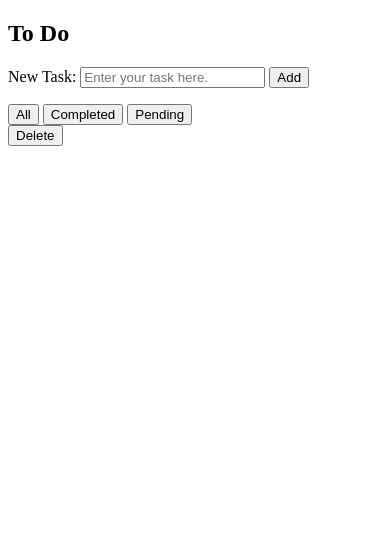
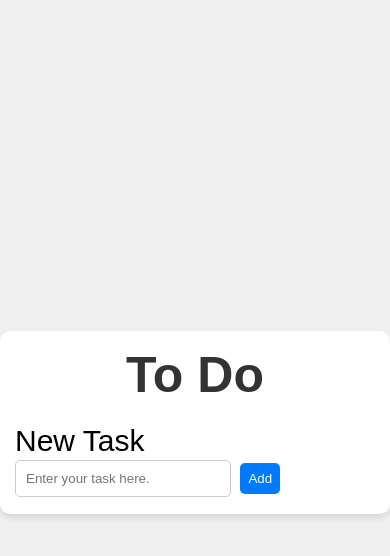
Before and after one commit to rupeshthapa/TO-DO, a plain HTML site: page index.html in a window 390 px wide. Drawn offline with Linux system fonts and the light colour scheme.

Commit message:
css written

```diff
--- a/index.html
+++ b/index.html
@@ -11,7 +11,7 @@
             <h2>To Do</h2>
             <!-- Input Section -->
             <section id="input_section">
-                <label for="task_input">New Task:</label>
+                <label for="task_input">New Task</label><br>
                 <input type="text" id="task_input" placeholder="Enter your task here." required>
                 <button id="add_task_button">Add</button>
             </section>
@@ -22,7 +22,7 @@
             </section>
 
             <!-- Filter Section -->
-            <section id="optional_section">
+            <!-- <section id="optional_section">
                 <div class="filters">
                     <button id="all_button">All</button>
                     <button id="completed_button">Completed</button>
@@ -30,7 +30,7 @@
                 </div>
                 <button id="delete_button">Delete</button>
             </section>
-        </main>
+        </main> -->
         <script src="script.js"></script>
 
     </body>
--- a/script.js
+++ b/script.js
@@ -0,0 +1,17 @@
+const taskInput = document.getElementById('task_input');
+const addTaskButton = document.getElementById('add_task_button');
+const taskList = document.getElementById('task_list');
+
+addTaskButton.addEventListener('click', function(){
+    const taskText = taskInput.value.trim();
+    if(taskText == ''){
+        alert('Task cannot be empty!');
+        return;
+    }
+
+    const taskItem = document.createElement('li');
+    taskItem.textContent = taskText;
+    taskList.appendChild(taskItem);
+    taskInput.value = '';
+
+});
--- a/style.css
+++ b/style.css
@@ -0,0 +1,104 @@
+*{
+    margin: 0;
+    padding: 0;
+    box-sizing: border-box;
+}
+body{
+    font-family: 'Robot', sans-serif;
+    display: flex;
+    justify-content: center;
+    align-items: center;
+    background-color: #f0f0f0;
+    min-height: 100vh;
+}
+main{
+    background: white;
+    padding: 20px;
+    border-radius: 10px;
+    box-shadow: 0 4px 6px rgba(0, 0, 0, 0.1);
+    width: 100%;
+    max-width: 400px;
+}
+h2{
+    text-align: center;
+    color: #333;
+    margin-bottom: 20px;
+    font-size: 50px;
+}
+label{
+    font-size: 30px;
+}
+input[type="text"]{
+    width: 70%;
+    padding: 10px;
+    border: 1px solid #ccc;
+    border-radius: 5px;
+    outline: none;
+    transition: border-color 0.3s;
+}
+input[type="text"]:focus{
+    border-color: #007bff
+}
+button{
+    padding: 10px 15px;
+    background-color: #007bff;
+    color: white;
+    border: none;
+    border-radius: 5px;
+    cursor: pointer;
+    transition: background-color 0.3s;
+    margin: 5px;
+}
+button:hover{
+    background-color: #0056b3;
+ }
+
+/*
+ul {
+    list-style: none;
+    margin: 0;
+    padding: 0;
+}
+
+li {
+    padding: 10px;
+    margin-bottom: 5px;
+    background: #f9f9f9;
+    border: 1px solid #ddd;
+    border-radius: 5px;
+    display: flex;
+    justify-content: space-between;
+    align-items: center;
+}
+.completed {
+    text-decoration: line-through;
+    color: #888;
+}*/
+
+
+#optional_section .active {
+    background-color: #007bff;
+    color: white;
+    font-weight: bold;
+}
+@media (max-width: 600px) {
+    main {
+        padding: 15px;
+    }
+
+    input[type="text"] {
+        width: 60%;
+    }
+
+    button {
+        padding: 8px;
+    }
+}
+li {
+    transition: background-color 0.3s, transform 0.2s;
+}
+
+li:hover {
+    background-color: #f1f1f1;
+    transform: translateX(5px);
+}
```
